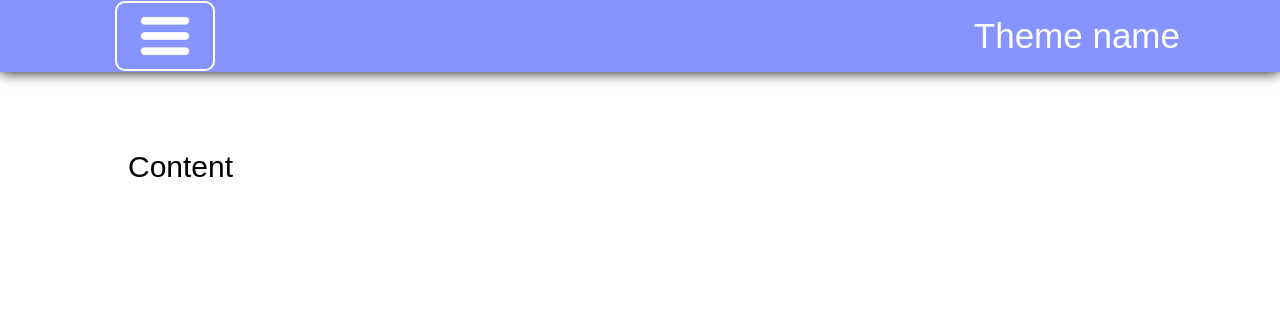
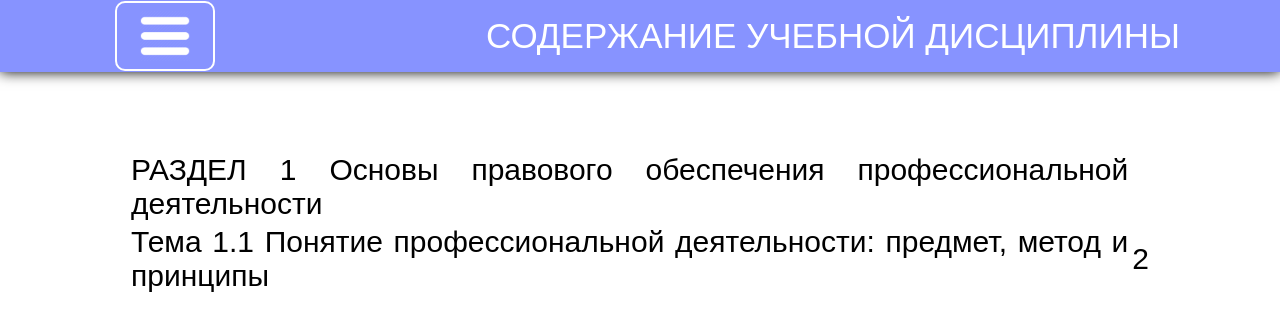
Before and after one commit to C0lden/Electronic-textbook-NIT-PP, a plain HTML site: page index.html in a window 1280 px wide. Drawn offline with Linux system fonts and the light colour scheme.

Commit message:
First-commit

```diff
--- a/index.html
+++ b/index.html
@@ -12,11 +12,21 @@
 		<header class="header">
 			<div class="header-menu" onclick="show_menu()"></div>
 
-			<div class="header-title">Theme name</div>
+			<div class="header-title">СОДЕРЖАНИЕ УЧЕБНОЙ ДИСЦИПЛИНЫ</div>
 		</header>
 
 		<main class="main">
-			<div class="main-container">Content</div>
+			<div class="main-container">
+				<table>
+					<tr>
+						<td>РАЗДЕЛ 1 Основы правового обеспечения профессиональной деятельности</td>
+					</tr>
+					<tr>
+						<td>Тема 1.1  Понятие профессиональной деятельности: предмет, метод и принципы</td>
+						<td>2</td>
+					</tr>
+				</table>
+			</div>
 		</main>
 
 		<footer class="footer">
```
